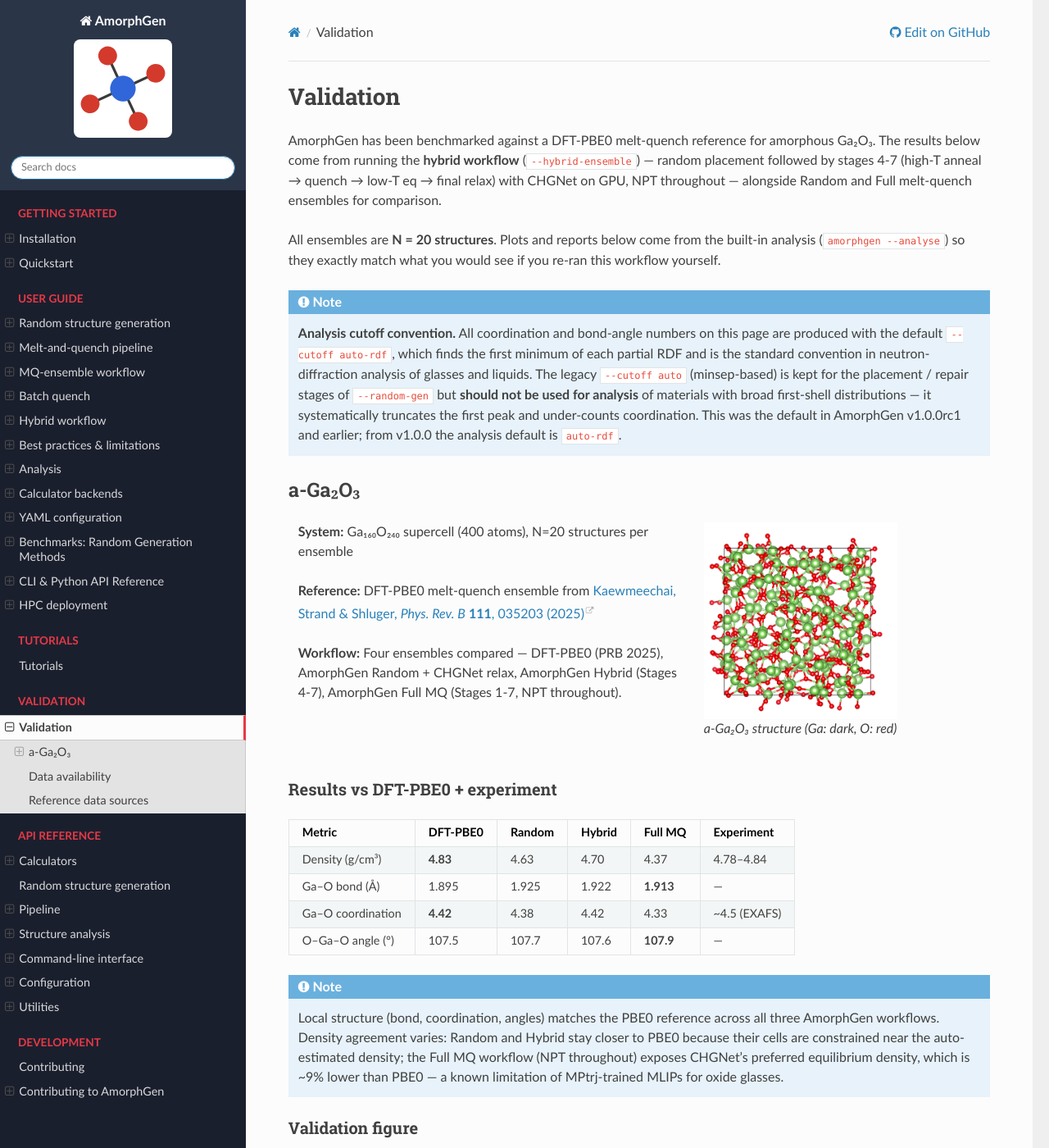
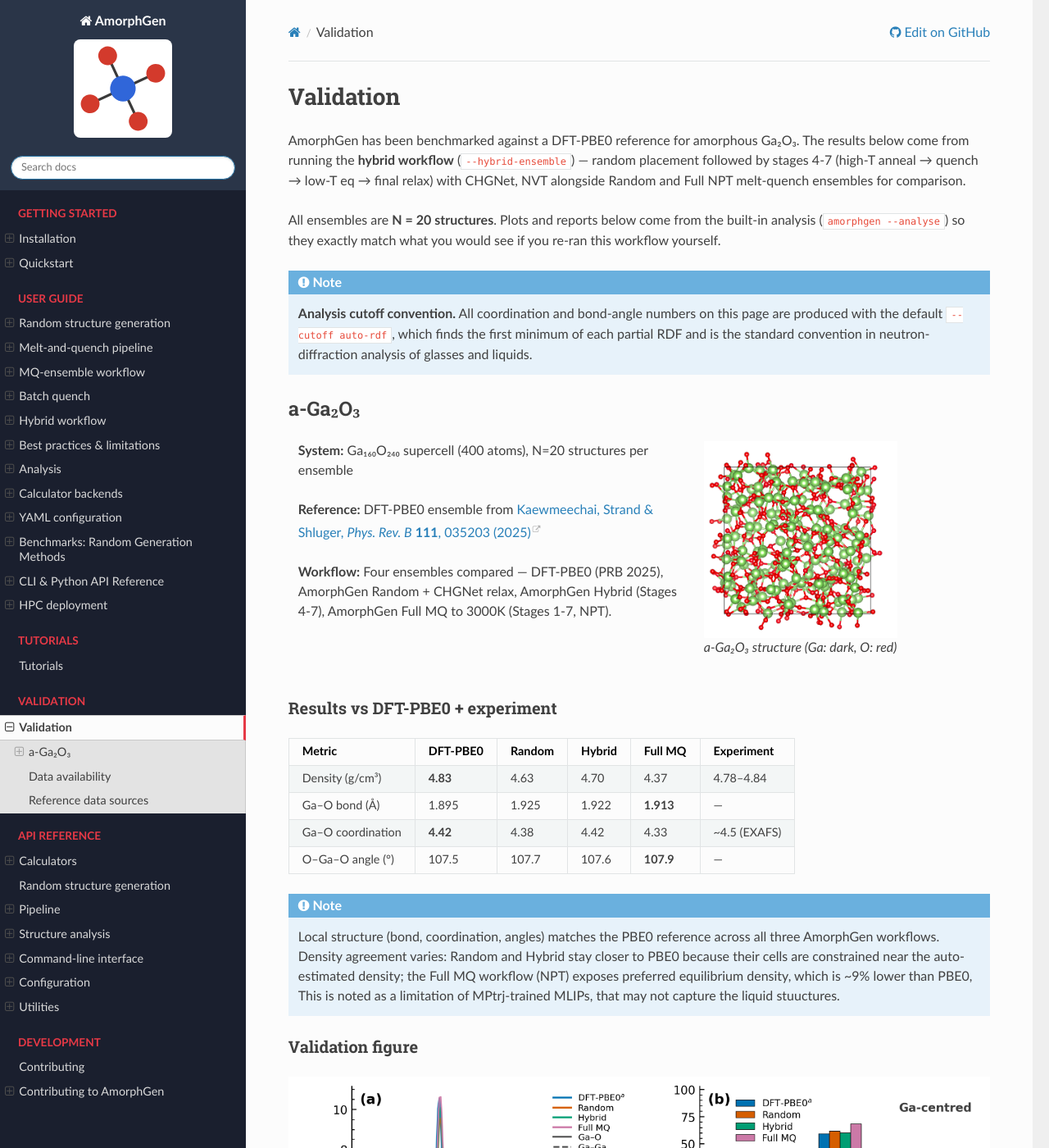
Before and after one commit to SMTG-Bham/AmorphGen, a Sphinx documentation site: the page built from docs/validation/index.md, in a window 1280 px wide and 1400 px high. Shown: the whole window at 82% size. Built offline with Sphinx 7.4.7 and the Read the Docs theme 3.1.0, drawn with Linux system fonts in a browser that asks for light colours; some of the changed text lies outside the part shown.

Commit message:
Revise validation documentation for clarity and accuracy
Updated references and clarified workflow details in the validation documentation.

````diff
--- a/docs/validation/index.md
+++ b/docs/validation/index.md
@@ -1,10 +1,10 @@
 # Validation
 
-AmorphGen has been benchmarked against a DFT-PBE0 melt-quench reference for
+AmorphGen has been benchmarked against a DFT-PBE0 reference for
 amorphous Ga₂O₃. The results below come from running the **hybrid workflow**
 (`--hybrid-ensemble`) — random placement followed by stages 4-7 (high-T
-anneal → quench → low-T eq → final relax) with CHGNet on GPU, NPT throughout —
-alongside Random and Full melt-quench ensembles for comparison.
+anneal → quench → low-T eq → final relax) with CHGNet, NVT
+alongside Random and Full NPT melt-quench ensembles for comparison.
 
 All ensembles are **N = 20 structures**. Plots and reports below come
 from the built-in analysis (`amorphgen --analyse`) so they exactly match
@@ -14,13 +14,7 @@ what you would see if you re-ran this workflow yourself.
 **Analysis cutoff convention.** All coordination and bond-angle numbers
 on this page are produced with the default `--cutoff auto-rdf`, which
 finds the first minimum of each partial RDF and is the standard
-convention in neutron-diffraction analysis of glasses and liquids. The
-legacy `--cutoff auto` (minsep-based) is kept for the
-placement / repair stages of `--random-gen` but **should not be used
-for analysis** of materials with broad first-shell distributions — it
-systematically truncates the first peak and under-counts coordination.
-This was the default in AmorphGen v1.0.0rc1 and earlier; from v1.0.0 the
-analysis default is `auto-rdf`.
+convention in neutron-diffraction analysis of glasses and liquids.
 ```
 
 ## a-Ga₂O₃
@@ -34,12 +28,12 @@ analysis default is `auto-rdf`.
 
 **System:** Ga₁₆₀O₂₄₀ supercell (400 atoms), N=20 structures per ensemble
 
-**Reference:** DFT-PBE0 melt-quench ensemble from
+**Reference:** DFT-PBE0 ensemble from
 [Kaewmeechai, Strand & Shluger, *Phys. Rev. B* **111**, 035203 (2025)](https://doi.org/10.1103/PhysRevB.111.035203)
 
 **Workflow:** Four ensembles compared — DFT-PBE0 (PRB 2025), AmorphGen
-Random + CHGNet relax, AmorphGen Hybrid (Stages 4-7), AmorphGen Full MQ
-(Stages 1-7, NPT throughout).
+Random + CHGNet relax, AmorphGen Hybrid (Stages 4-7), AmorphGen Full MQ to 3000K
+(Stages 1-7, NPT).
 :::
 
 :::{grid-item}
@@ -68,9 +62,9 @@ Random + CHGNet relax, AmorphGen Hybrid (Stages 4-7), AmorphGen Full MQ
 Local structure (bond, coordination, angles) matches the PBE0 reference
 across all three AmorphGen workflows. Density agreement varies: Random
 and Hybrid stay closer to PBE0 because their cells are constrained near
-the auto-estimated density; the Full MQ workflow (NPT throughout)
-exposes CHGNet's preferred equilibrium density, which is ~9% lower than
-PBE0 — a known limitation of MPtrj-trained MLIPs for oxide glasses.
+the auto-estimated density; the Full MQ workflow (NPT)
+exposes preferred equilibrium density, which is ~9% lower than
+PBE0, This is noted as a limitation of MPtrj-trained MLIPs, that may not capture the liquid stuuctures.
 ```
 
 ### Validation figure
@@ -126,9 +120,7 @@ neutron/EXAFS data for automatic match/concern/fail scoring.
 ## Data availability
 
 A representative a-Ga₂O₃ structure ships with AmorphGen at
-`examples/validation/ga2o3/example_final.xyz`. The full 20-structure
-ensemble will be archived on Zenodo at the first stable release (v1.0.0);
-a DOI link will be added here.
+`examples/validation/ga2o3/example_final.xyz`.
 
 ## Reference data sources
 
````
